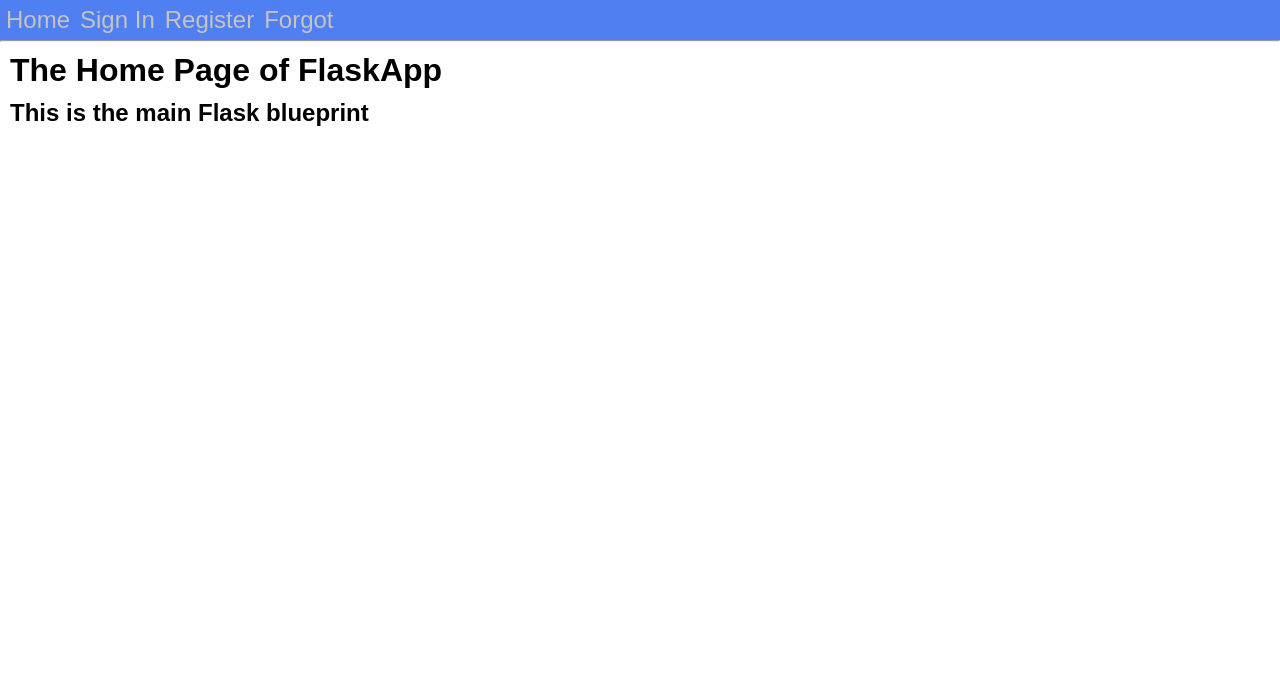
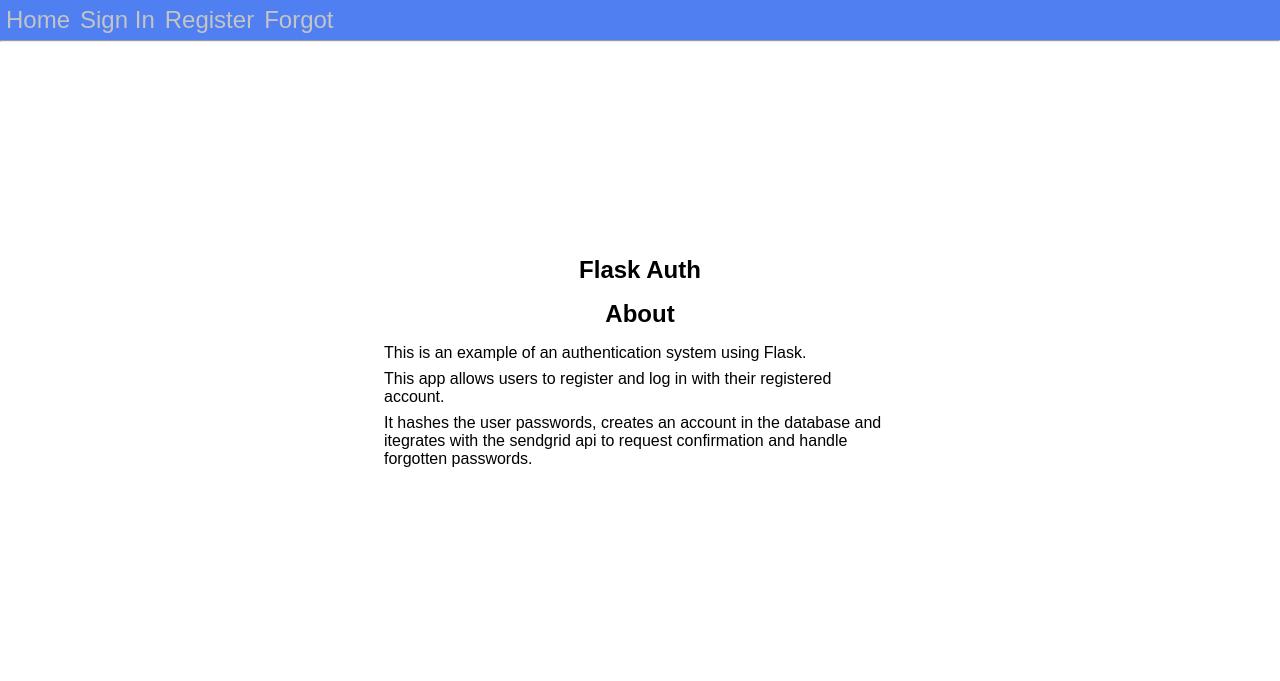
Before and after one commit to ChrisBriant/FlaskAuthModel, a Flask app: template flask_app/app/templates/index.html in a window 1280 px wide. Shown: the top 681 px of that part. Run offline with Flask 3, Linux system fonts and the light colour scheme; the template is opened without the code that fills it, so the values that code supplies are empty; the page is wider than the window, and the part outside it is not shown.

Commit message:
Stylised the dialogs and home page

```diff
--- a/flask_app/app/static/styles/style.css
+++ b/flask_app/app/static/styles/style.css
@@ -1,6 +1,6 @@
 
 :root {
-    --primary-color: #6F38C5;
+    --primary-color: #4f7ff0;
     --secondary-color: #87A2FB;
     --background-color: #EEEEEE;
     --error-text : #460000;
@@ -11,8 +11,8 @@
     --nav-color : #4f7ff0;
     --nav-text : #c4c4c4;
 
-    --button-color: #ADDDD0;
-    --button-text : #333;
+    --button-color: #ead34d;
+    --button-text : rgb(122, 122, 122);
     --button-font-size : 1rem;
     --button-small-font-size : .75rem;
     --max-width: 1100px;
@@ -61,12 +62,13 @@ h2 {
     width: 100%;
 }
 
-.content {
-    margin: 5px;
+main {
     width: 100%;
     display: flex;
     flex-direction: column;
     flex-wrap: wrap;
+    justify-content: center;
+    min-height: 80vh;
 }
 
 .post {
@@ -111,3 +113,92 @@ h2 {
  .form-dialog {
     display: flex;
  }
+
+ input {
+    padding: 6px;
+ }
+
+ /*sections */
+
+ section.centered h1,h2{
+    text-align: center;
+ }
+
+ section.centered h1,h2,p{
+    margin: 8px 0;
+ }
+
+ section.centered {
+    display: flex;
+    flex-direction: column;
+    align-items: center;
+ }
+
+ section .section-container {
+    text-align: left;
+ }
+
+ section .section-container.about {
+    width: 40%;
+ }
+
+ /* dialogs  */
+
+ .dialog {
+    display: flex;
+    flex-direction: column;
+    align-items: center;
+    background: var(--primary-color);
+    color: #fff;
+    padding: 10px;
+    box-shadow: 0 2px 8px rgba(0, 0, 0, 0.26);
+    border-radius: 10px;
+ }
+
+ .dialog.login {
+    width: 40%;
+ }
+
+ .dialog.forgot {
+    width: 40%;
+ }
+
+ /* buttons */
+
+ .btn {
+    margin: 4px;
+    padding: 6px;
+    border: none;
+    box-shadow: 0 2px 8px rgba(0, 0, 0, 0.26);
+    border-radius: 10px;
+    background: var(--button-color);
+    color: #333;
+ }
+
+ .btn:hover {
+    box-shadow: 0 rgba(0, 0, 0, 0);
+    cursor: pointer;
+    background: var(--button-color);
+    color: #333;
+ }
+
+ /* forms  */
+
+ .form-group {
+    display: flex;
+    flex-wrap: wrap;
+    align-items: center;
+    margin: 4px 0;
+ }
+
+ /* responsive  */
+
+ @media(max-width: 440px) {
+    .dialog.login, .dialog.forgot {
+        width: 90%;
+    }
+
+    section .section-container.about {
+        width: 90%;
+    }
+ }
--- a/flask_app/app/templates/auth/index.html
+++ b/flask_app/app/templates/auth/index.html
@@ -1,10 +1,10 @@
 {% extends 'base.html' %}
 
 {% block content %}
-    <span class="title"><h1>{% block title %} Login {% endblock %}</h1></span>
-    <div class="content">
+    <section class="centered">
         {% include "dialogs/formerrors.html" %}
         {% include "dialogs/successmessage.html" %}
+        <div class="dialog login">
             <h1>Sign In</h1>
             <div class="form-dialog">
                 <form action=""  autocomplete="on" method="POST" class="capture-form">
@@ -23,4 +23,5 @@
                 </form>
             </div>
         </div>
+    </section>
 {% endblock %}
--- a/flask_app/app/templates/base.html
+++ b/flask_app/app/templates/base.html
@@ -6,14 +6,24 @@
     <link rel="stylesheet" href="{{ url_for('static',filename='styles/style.css') }}">
 </head>
 <body>
-    {% if current_user.is_authenticated %}
-        {% include "navauthed.html" %}
-    {% else %}
-        {% include "navunauthed.html" %}
-    {% endif %}
-    <hr>
-    <div class="content">
+    <header>
+        {% if current_user.is_authenticated %}
+            {% include "navauthed.html" %}
+        {% else %}
+            {% include "navunauthed.html" %}
+        {% endif %}
+        <hr/>
+        {% include "dialogs/formerrors.html" %}
+        {% include "dialogs/errormessage.html" %}
+        {% include "dialogs/successmessage.html" %}
+    </header>
+
+    <main>
         {% block content %} {% endblock %}
-    </div>
+    </main>
+    <footer>
+
+    </footer>
+
 </body>
 </html>
--- a/flask_app/app/templates/index.html
+++ b/flask_app/app/templates/index.html
@@ -1,8 +1,17 @@
 {% extends 'base.html' %}
 
 {% block content %}
-    <span class="title"><h1>{% block title %} The Home Page of FlaskApp {% endblock %}</h1></span>
-    <div class="content">
-        <h2>This is the main Flask blueprint</h2>
-    </div>
+    <section class="centered">
+        <h1>{% block title %} Flask Auth {% endblock %}</h1>
+        <h2>About</h2>
+        <div class="section-container about">
+            <p>This is an example of an authentication system using Flask.</p>
+            <p>This app allows users to register and log in with their registered account.</p>
+            <p>It hashes the user passwords, creates an account in the database and itegrates with the sendgrid api to
+                request confirmation and handle forgotten passwords.
+            </p>
+        </div>
+
+    </section>
+
 {% endblock %}
```
Also changed, not shown: other parts of flask_app/app/static/styles/style.css (+1 -0 lines), flask_app/app/templates/auth/forgotpassword.html (+6 -2 lines), flask_app/app/templates/auth/register.html (+5 -2 lines). Lines whose indentation alone changed are shown as unchanged.
